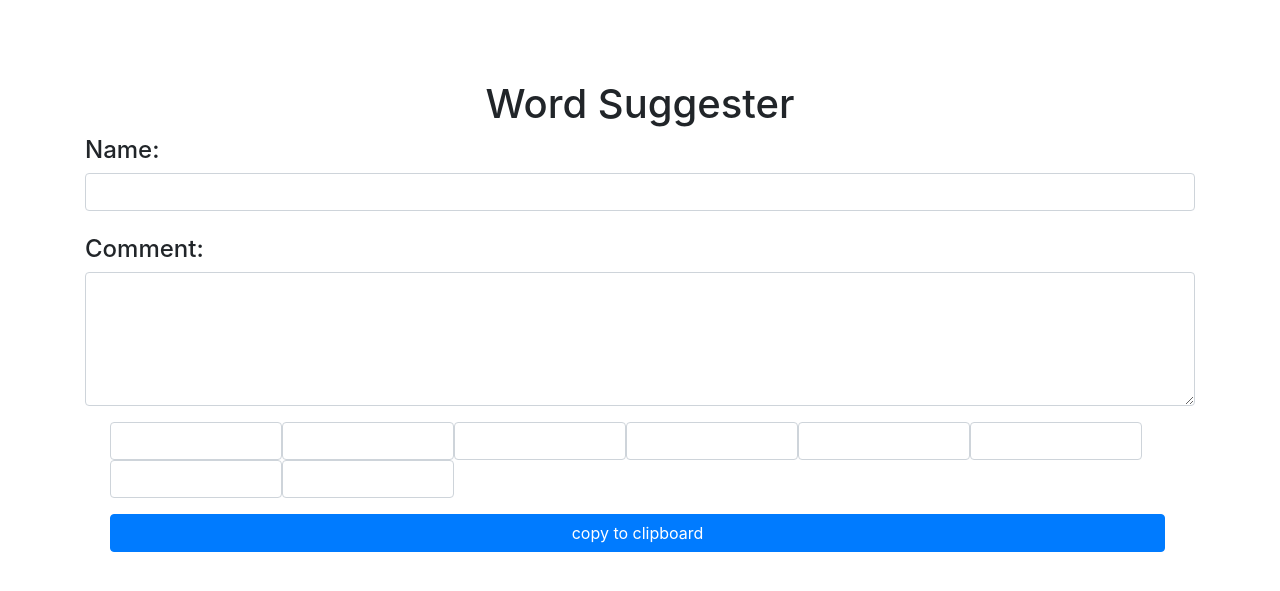
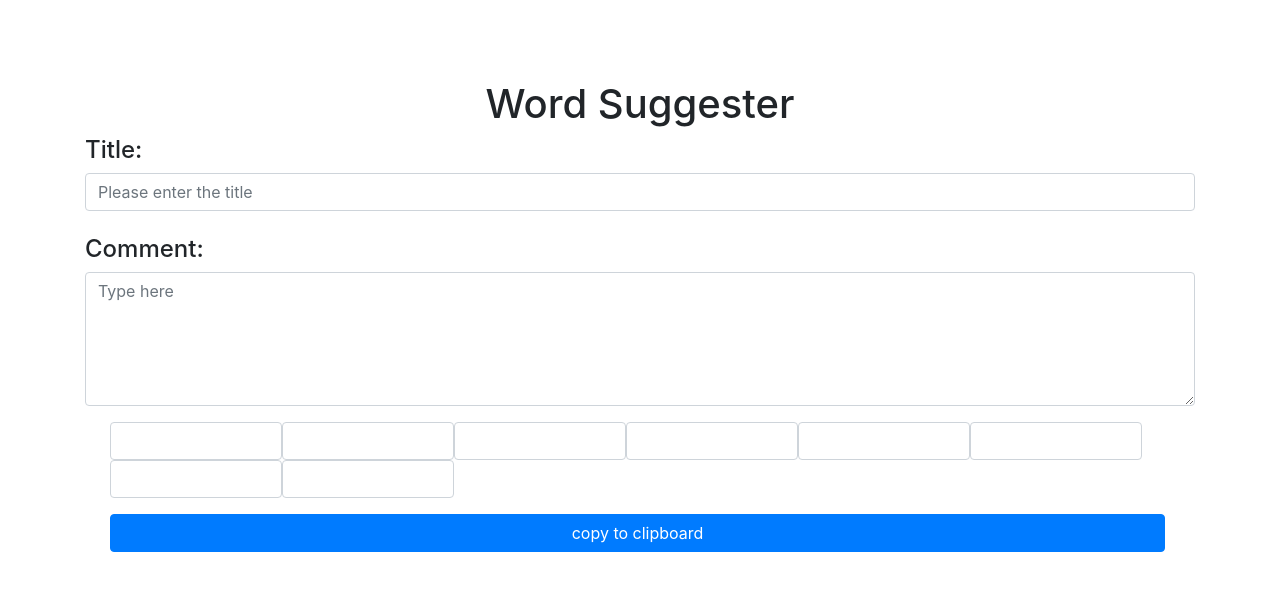
Before and after one commit to kushtej/kn-word-suggest, a Django app: page / in a window 1280 px wide. Shown: the top 591 px of the page. Run offline with Django 3.2, Linux system fonts and the light colour scheme; some libraries are stand-ins or nearby versions.

Commit message:
added class

```diff
--- /dev/null
+++ b/static/css/main.css
@@ -0,0 +1,16 @@
+/* #darkmode,#name,#suggest,#\30,#\31,#\32,#\33,#\34,#\35,#\36,#\37{
+
+background-color: #181A1B;
+color:#DAD7D2;
+} */
+
+#\30,
+#\31,
+#\32,
+#\33,
+#\34,
+#\35,
+#\36,
+#\37 {
+  background-color: white;
+}
--- a/static/js/main.js
+++ b/static/js/main.js
@@ -1,21 +1,27 @@
 console.log("hello world!")
 
 //for copy success
-$(document).ready(function() {
+$(document).ready(function () {
     $('#successful').hide();
 });
 
+//to copy to clipboard
+function copy_function() {
+    var copyText = document.getElementById("suggest");
+    copyText.select();
+    copyText.setSelectionRange(0, 99999)
+    document.execCommand("copy");
+    console.log(copyText);
+    $('#successful').show().delay(5000).hide(0);;
+}
+
 
 $(document).ready(function () {
-    //for translation
-    //var word_url = '/api/suggest?word=';
+
     $('#suggest').on('keyup', function (event) {
 
-        // if (event.which == 12) {
-
-
         var text = $.trim($(this).val());
-            console.log("first text"+$(this).val())
+        console.log("first text" + $(this).val())
         var name = $.trim($('#name').val());
         var base_url = '/api/suggest?word=' + text;
         var information = {
@@ -25,50 +31,16 @@ $(document).ready(function () {
             type: 'GET',
             url: base_url,
         }
-            if (text)
-            {
+        if (text) {
             $.ajax(information).done(function (data) {
-                    // var predict_information =
-                    // {
-                    //     type: 'GET',
-                    //     url: word_url + data['word'],
-                    // };
-                    //send_request(predict_information);
 
-                    //$('#name').val(name + " " + $.trim(data['word']));
-                    //$('#name').val(name);
-                    //console.log($.trim(data['word'][0]));
-                    // "cat1234".slice(3);
-
-                    $('#0').val($.trim("1."+data['word'][0]));
-                    $('#1').val($.trim("2."+data['word'][1]));
-                    $('#2').val($.trim("3."+data['word'][2]));
-                    $('#3').val($.trim("4."+data['word'][3]));
-                    $('#4').val($.trim("5."+data['word'][4]));
-                    $('#5').val($.trim("6."+data['word'][5]));
-                    $('#6').val($.trim("7."+data['word'][6]));
-                    $('#7').val($.trim("8."+data['word'][7]));
+                for (var i = 0; i < 8; i++) {
+                    $('#' + i.toString()).val($.trim((i + 1).toString() + "." + data['word'][i]));
+                }
 
             })
         }
-        //}
+
     })
 
-    //modular function with the above 2
-    // function send_request(information) {
-    //     $.ajax(information).done(function (data) {
-    //         if (data)
-    //         {
-    //             console.log(data.result);
-    //             for (var i = 0; i < data.result.length; i++)
-    //             {
-    //                 $('#' + i.toString()).text(data.result[i]);
-    //             }
-    //         }
-    //         else
-    //         {
-    //             console.log("May be something went wrong");
-    //         }
-    //     });
-    // }
 })
--- a/static/js/shortcuts.js
+++ b/static/js/shortcuts.js
@@ -1,7 +1,6 @@
 console.log("Hello keybinding")
 
 $(document).ready(function () {
-    var index = 0;
     $(document).bind('keypress', function (event) {
         var text = $.trim($('#suggest').val());
         var suggestion = '';
@@ -9,7 +8,6 @@ $(document).ready(function () {
         if (event.ctrlKey && event.shiftKey && event.which == 3) {
             suggestion = $('#0').val().slice(2);
             console.log("is it comming here plz baa111111")
-            // clean_suggestion = suggestion.slice(2);
             remove_str = text.substring(text.lastIndexOf(" "))
             remaining_str = text.replace(remove_str,'');
             $('#suggest').val(remaining_str+" "+suggestion+" ");
--- a/templates/base.html
+++ b/templates/base.html
@@ -1,5 +1,6 @@
 <!DOCTYPE html>
 <html lang="en">
+
 <head>
   {% load static %}
   <title>Word Suggester</title>
@@ -11,12 +12,14 @@
   <script src="https://maxcdn.bootstrapcdn.com/bootstrap/4.5.0/js/bootstrap.min.js"></script>
   <script src="{% static 'js/main.js' %}" type="text/javascript"></script>
   <script src="{% static 'js/shortcuts.js' %}" type="text/javascript"></script>
+  <link rel="stylesheet" type="text/css" href="{% static 'css/main.css' %}" />
 
 </head>
 
-  <body>
-    {%block body_block%}
+<body>
+  {%block body_block%}
 
-    {%endblock%}
+  {%endblock%}
 </body>
+
 </html>
--- a/templates/index.html
+++ b/templates/index.html
@@ -13,43 +13,30 @@
     <h1 style="text-align: center;">Word Suggester</h1>
 
     <div class="form-group">
-        <h4>Name:</h4>
-        <input type="text" class="form-control" id="name">
+        <h4>Title:</h4>
+        <input type="text" class="form-control" placeholder="Please enter the title" id="name">
         <br>
         <h4>Comment:</h4>
-        <textarea class="form-control" rows="5" id="suggest"></textarea>
+        <textarea class="form-control" rows="5" placeholder="Type here" id="suggest"></textarea>
     </div>
     <div class="form-inline" style="margin-left: 25px;">
         <table class="table table-bordered">
             <thead>
                 <tr>
-                    <input type="text" class="form-control" id="0" size="10" readonly style="background-color: white;">
-                    <input type="text" class="form-control" id="1" size="10" readonly style="background-color: white;">
-                    <input type="text" class="form-control" id="2" size="10" readonly style="background-color: white;">
-                    <input type="text" class="form-control" id="3" size="10" readonly style="background-color: white;">
-                    <input type="text" class="form-control" id="4" size="10" readonly style="background-color: white;">
-                    <input type="text" class="form-control" id="5" size="10" readonly style="background-color: white;">
-                    <input type="text" class="form-control" id="6" size="10" readonly style="background-color: white;">
-                    <input type="text" class="form-control" id="7" size="10" readonly style="background-color: white;">
+                    <input type="text" class="form-control" id="0" size="10" readonly>
+                    <input type="text" class="form-control" id="1" size="10" readonly>
+                    <input type="text" class="form-control" id="2" size="10" readonly>
+                    <input type="text" class="form-control" id="3" size="10" readonly>
+                    <input type="text" class="form-control" id="4" size="10" readonly>
+                    <input type="text" class="form-control" id="5" size="10" readonly>
+                    <input type="text" class="form-control" id="6" size="10" readonly>
+                    <input type="text" class="form-control" id="7" size="10" readonly>
                 </tr>
             </thead>
         </table>
         <button type="button" class="btn btn-primary btn-block" style="margin-right:30px;"
             onclick="copy_function()">copy to clipboard</button>
-
-
     </div>
-
-    <script>
-        function copy_function() {
-            var copyText = document.getElementById("suggest");
-            copyText.select();
-            copyText.setSelectionRange(0, 99999)
-            document.execCommand("copy");
-            console.log(copyText);
-            $('#successful').show().delay(5000).hide(0);;
-        }
-    </script>
 </div>
 
 
--- a/word-suggest/views.py
+++ b/word-suggest/views.py
@@ -28,9 +28,3 @@ def suggest(req):
         print("unicode string")
         txt=language.kannada_language(word)
         return JsonResponse({"word": txt})
-
-    # sentence = req.GET.get('word')
-    # words = sentence.split(" ")
-    # word=words[-1]
-    # txt=wordfreq.frequency(word)
-    # return JsonResponse({"word": txt})
```
Also changed, not shown: word-suggest/wordfreq.py (+0 -24 lines). Lines whose indentation alone changed are shown as unchanged.
